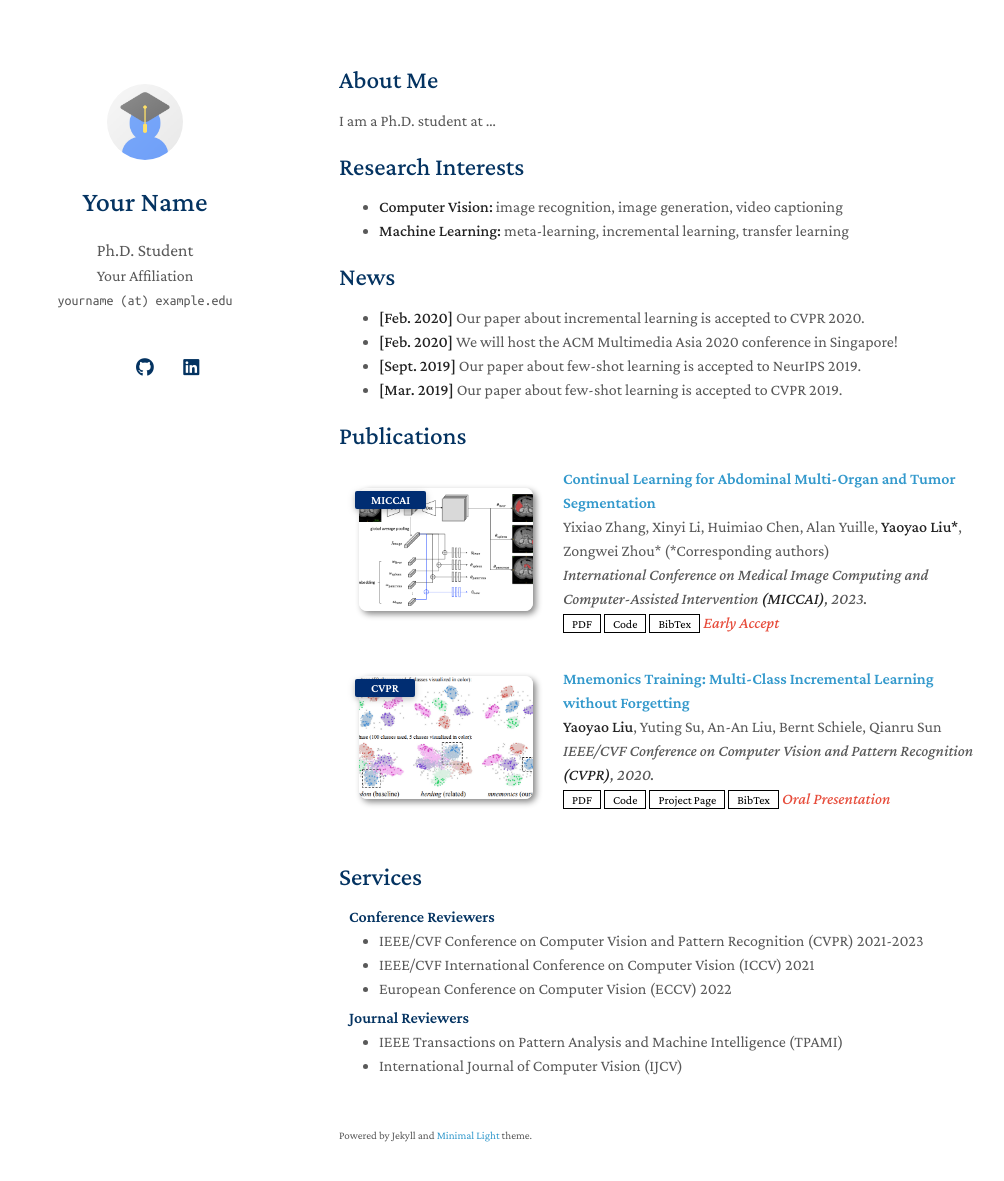
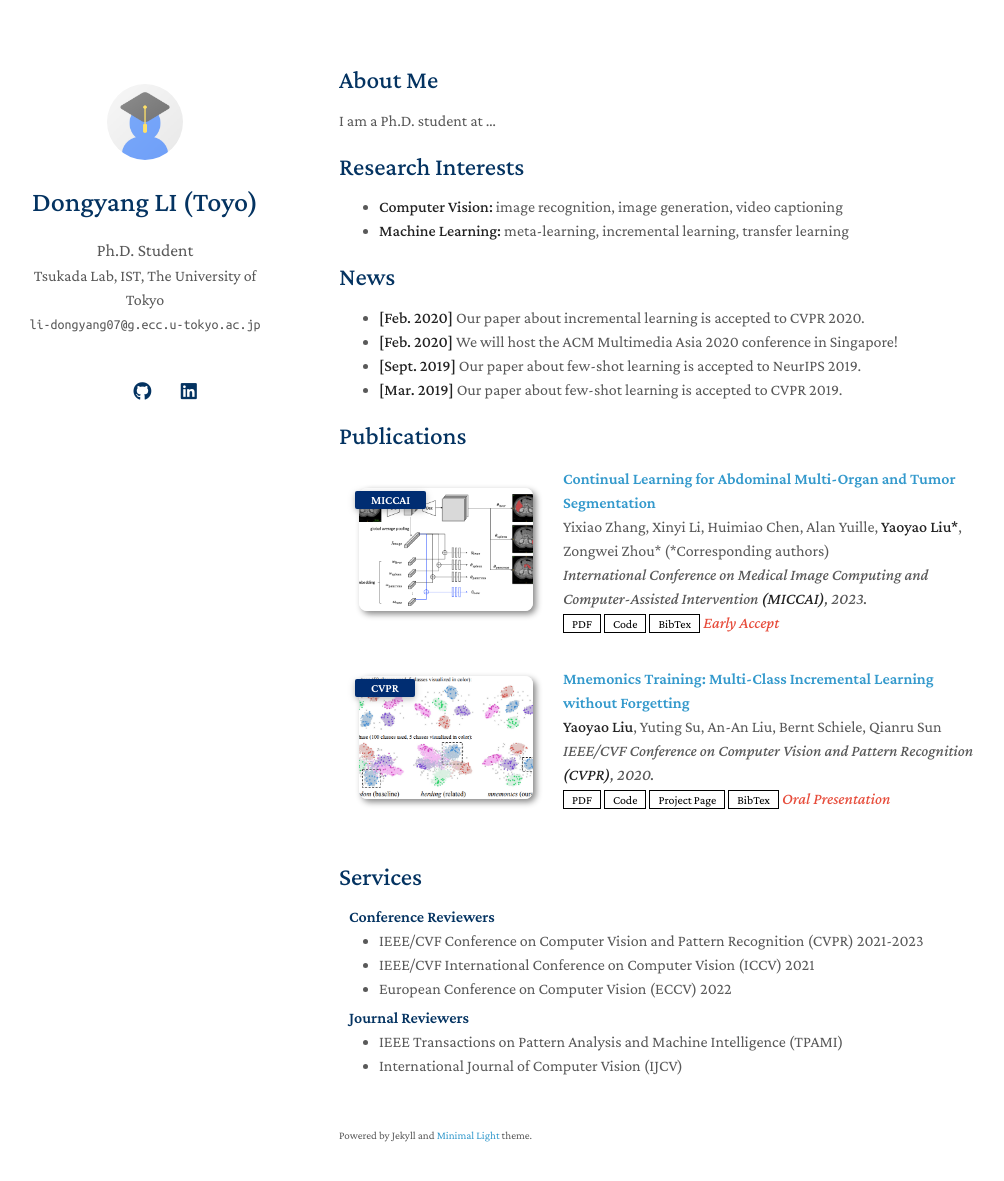
Before and after one commit to MoriseAru/morisearu.github.io, a Jekyll site: the page built from index.md, in a window 1280 px wide and 1216 px high. Shown: the top 1181 px of the window, without its empty margins (131-1135 px from the left). Built offline with Jekyll 4.4.1, drawn with Linux system fonts in a browser that asks for light colours; a style sheet for code colours, icons or effects is not loaded; our own code applies the rules of GitHub Pages for plain Markdown files.

Commit message:
Update personal information in _config.yml

```diff
--- a/_config.yml
+++ b/_config.yml
@@ -1,8 +1,8 @@
 # Basic Information
-title: Your Name
+title: Dongyang LI (Toyo)
 position: Ph.D. Student
-affiliation: Your Affiliation
-email: yourname (at) example.edu
+affiliation: Tsukada Lab, IST, The University of Tokyo
+email: li-dongyang07@g.ecc.u-tokyo.ac.jp
 
 # Search Engine Optimization (SEO)
 # The following information is used to improve the website traffic from search engines, e.g., Google.
@@ -12,11 +12,11 @@ canonical: https://minimal-light-theme.yliu.me/
 
 # Links
 # If you don't need one of them, you may delete the corresponding line.
-google_scholar: https://scholar.google.com/
+# google_scholar: https://scholar.google.com/
 cv_link: assets/files/curriculum_vitae.pdf
-github_link: https://github.com/
-linkedin: https://www.linkedin.com/
-twitter: https://twitter.com/
+github_link: https://github.com/MoriseAru
+linkedin: https://www.linkedin.com/in/dongyang-li-13b161299/
+# twitter: https://twitter.com/
 
 # Images (e.g., your profile picture and your website's favicon)
 # "favicon" and "favicon_dark" are used for the light and dark modes, respectively.
```
